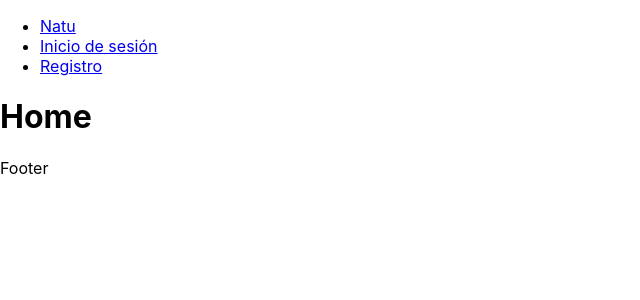
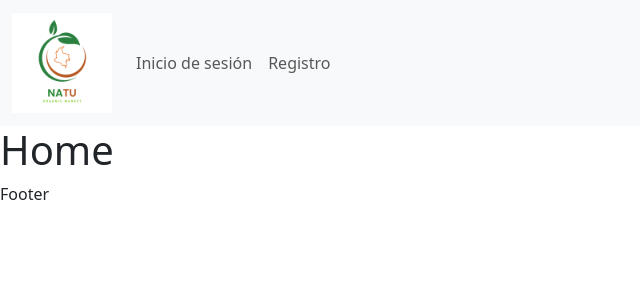
Before and after one commit to nihernandezv/NATU-Frontend, a React (Create React App) app: page / in a window 1280 px wide. Shown: the top 300 px of the page, without its empty margins (0-640 px from the left). Built offline with nearby package versions, Linux system fonts and the light colour scheme.

Commit message:
bootstrap ready for use

```diff
--- a/package.json
+++ b/package.json
@@ -6,6 +6,7 @@
     "@testing-library/jest-dom": "^5.17.0",
     "@testing-library/react": "^13.4.0",
     "@testing-library/user-event": "^13.5.0",
+    "bootstrap": "^5.3.3",
     "react": "^18.2.0",
     "react-dom": "^18.2.0",
     "react-scripts": "5.0.1",
--- a/public/index.html
+++ b/public/index.html
@@ -2,28 +2,14 @@
 <html lang="en">
   <head>
     <meta charset="utf-8" />
-    <link rel="icon" href="%PUBLIC_URL%/favicon.ico" />
-    <meta name="viewport" content="width=device-width, initial-scale=1" />
+    <link rel="icon" href="%PUBLIC_URL%/logo.png" />
+    <meta name="viewport" content="width=device-width, initial-scale=1">
     <meta name="theme-color" content="#000000" />
     <meta
       name="description"
       content="Web site created using create-react-app"
     />
-    <link rel="apple-touch-icon" href="%PUBLIC_URL%/logo192.png" />
-    <!--
-      manifest.json provides metadata used when your web app is installed on a
-      user's mobile device or desktop. See https://developers.google.com/web/fundamentals/web-app-manifest/
-    -->
-    <link rel="manifest" href="%PUBLIC_URL%/manifest.json" />
-    <!--
-      Notice the use of %PUBLIC_URL% in the tags above.
-      It will be replaced with the URL of the `public` folder during the build.
-      Only files inside the `public` folder can be referenced from the HTML.
-
-      Unlike "/favicon.ico" or "favicon.ico", "%PUBLIC_URL%/favicon.ico" will
-      work correctly both with client-side routing and a non-root public URL.
-      Learn how to configure a non-root public URL by running `npm run build`.
-    -->
+    <link rel="apple-touch-icon" href="%PUBLIC_URL%/logo.png" />
     <title>NATU</title>
   </head>
   <body>
--- a/src/App.jsx
+++ b/src/App.jsx
@@ -8,7 +8,7 @@ import Layout from './Pages/Layout/Layout.jsx';
 
 function App() {
   return (
-    <BrowserRouter>
+    <BrowserRouter classname="p-3 m-0 border-0 bd-example m-0 border-0">
       <Routes>
         <Route path="/" element={<Layout />}>
           <Route index element={<Home/>} />
--- a/src/Pages/Layout/Layout.jsx
+++ b/src/Pages/Layout/Layout.jsx
@@ -4,7 +4,7 @@ import "./Layout.css";
 export default function Layout(){
 
   return (
-    <>
+    <>{/*
       <nav>
         <ul>
           <li>
@@ -17,6 +17,24 @@ export default function Layout(){
             <Link to="/register">Registro</Link>
           </li>
         </ul>
+      </nav>*/}
+
+      <nav className="navbar navbar-expand-lg bg-body-tertiary">
+        <div className="container-fluid">
+          <Link to="/" className="navbar-brand">
+            <img src="/logo.png" class="img-fluid" alt="Bootstrap" width="100" height="24"/>
+          </Link>
+          <div className="collapse navbar-collapse">
+            <ul className="navbar-nav me-auto mb-2 mb-lg-0">
+              <li className="nav-item">
+                <Link to="/login" className="nav-link">Inicio de sesión</Link>
+              </li>
+              <li className="nav-item">
+                <Link to="/register" className="nav-link">Registro</Link>
+              </li>
+            </ul>
+          </div>
+        </div>
       </nav>
 
       <Outlet />
--- a/src/index.js
+++ b/src/index.js
@@ -2,6 +2,8 @@ import React from 'react';
 import ReactDOM from 'react-dom/client';
 import './index.css';
 import App from './App';
+import 'bootstrap/dist/css/bootstrap.min.css';
+
 
 const root = ReactDOM.createRoot(document.getElementById('root'));
 root.render(
```
Also changed, not shown: public/logo.png (added), 1 other file (tests, documents, lock files or other folders).
